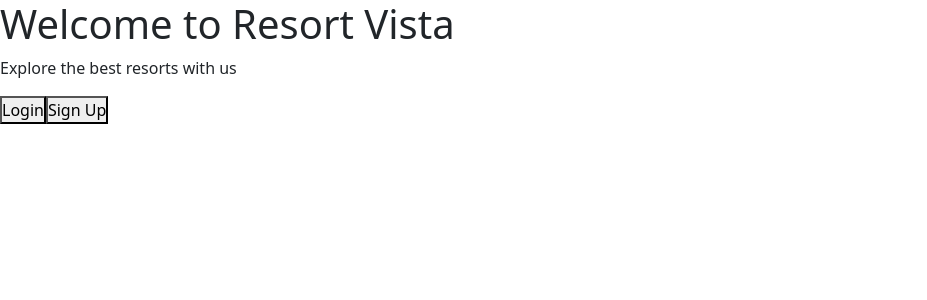
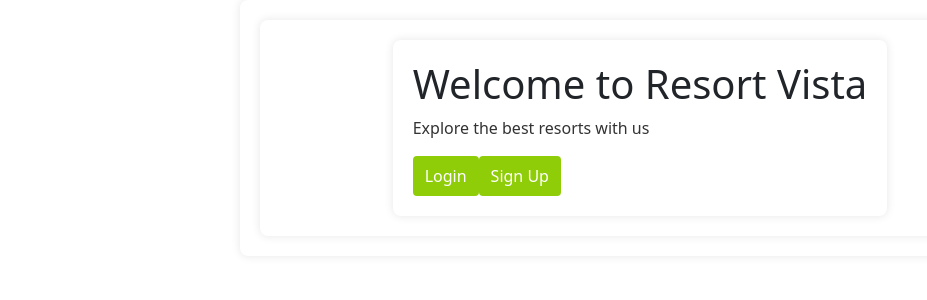
Before and after one commit to meryemsanem/resort-front-end, a React (Create React App) app: page / in a window 1280 px wide. Shown: the top 300 px of the page, without its empty margins (0-927 px from the left). Built offline with nearby package versions, Linux system fonts and the light colour scheme.

Commit message:
Style DeleteResort component

```diff
--- a/src/components/Pages/DeleteResort.css
+++ b/src/components/Pages/DeleteResort.css
@@ -0,0 +1,47 @@
+  div {
+    max-width: 800px;
+    margin: 0 auto;
+    padding: 20px;
+    background-color: #fff;
+    border-radius: 8px;
+    box-shadow: 0 0 10px rgba(0, 0, 0, 0.1);
+  }
+
+  h2 {
+    color: #333;
+  }
+
+  table {
+    width: 100%;
+    margin-top: 20px;
+    border-collapse: collapse;
+  }
+
+  th, td {
+    padding: 12px;
+    border: 1px solid #ddd;
+    text-align: left;
+  }
+
+  th {
+    background-color: #8fcd09;
+    color: #fff;
+  }
+
+  button {
+    background-color: #8fcd09;
+    color: #fff;
+    padding: 8px 12px;
+    border: none;
+    border-radius: 4px;
+    cursor: pointer;
+  }
+
+  button:hover {
+    background-color: #6f9f00;
+  }
+
+  p {
+    color: #333;
+    font-size: 16px;
+  }
--- a/src/components/Pages/DeleteResort.js
+++ b/src/components/Pages/DeleteResort.js
@@ -1,4 +1,5 @@
 import React, { useEffect, useState } from 'react';
+import './DeleteResort.css';
 
 const DeleteResort = () => {
   const [destinations, setDestinations] = useState([]);
```
